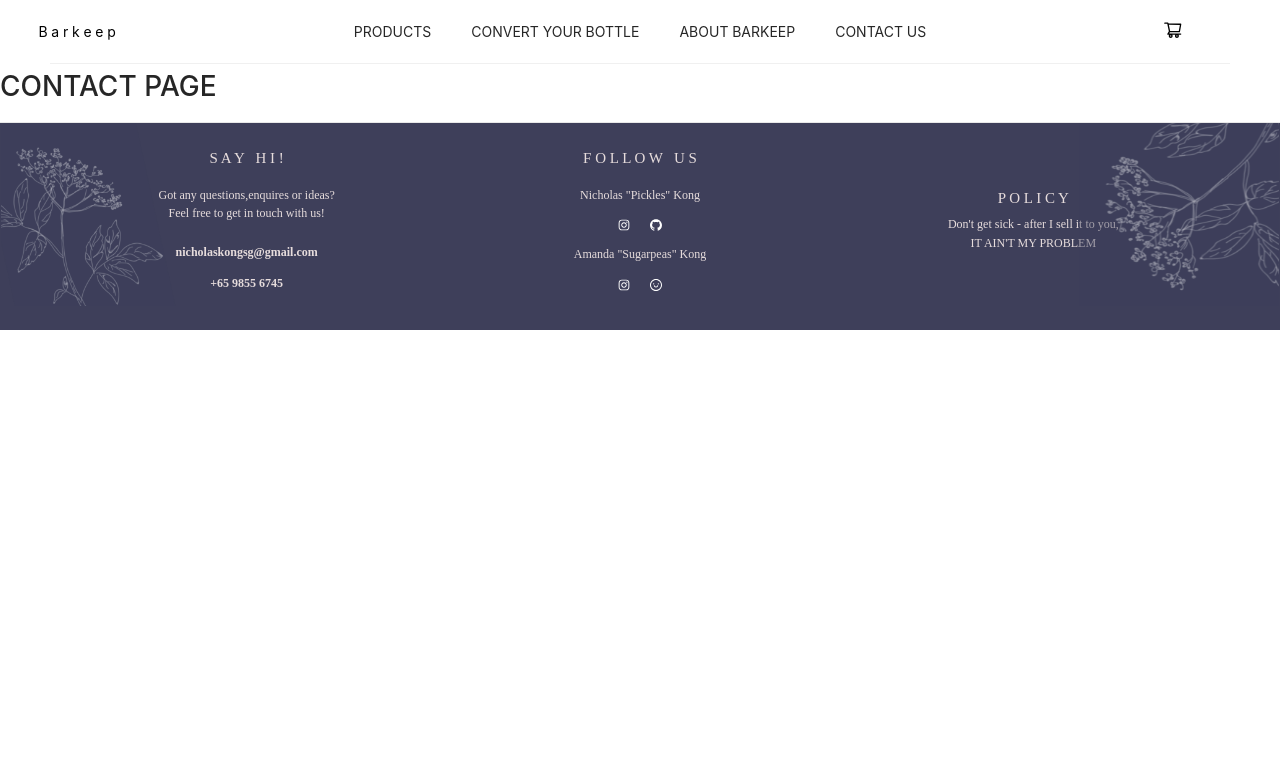
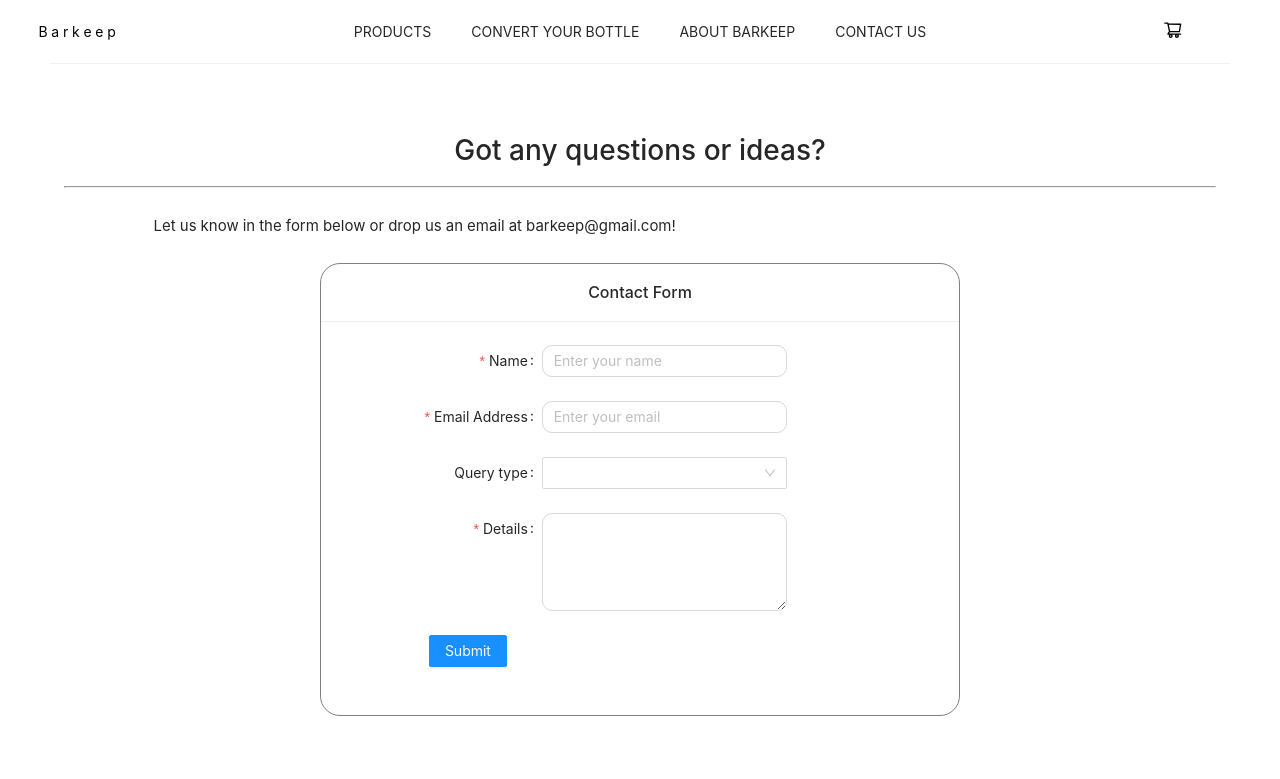
Before and after one commit to nicholaspickles/barkeep, a React (Create React App) app: page /contact in a window 1280 px wide. Shown: the top 779 px of the page. Built offline with nearby package versions, Linux system fonts and the light colour scheme.

Commit message:
added contact page and contact form

```diff
--- a/src/components/About.tsx
+++ b/src/components/About.tsx
@@ -1,23 +1,39 @@
 import React from "react";
 
-import 'antd/dist/antd.css';
+import "antd/dist/antd.css";
 import { Carousel } from "antd";
-import { GeneralWrapper, GeneralHeader, AboutUsText, Carouselh3, CarouselWrapper, StyledImage } from "../styles";
+import {
+  GeneralWrapper,
+  GeneralHeader,
+  GeneralBody,
+  Carouselh3,
+  CarouselWrapper,
+  StyledImage,
+} from "../styles";
 
-import silentBack from '../localImages/whiteSilent.png';
-import monkeyBack from '../localImages/whiteMonkey.png';
-
+import silentBack from "../localImages/whiteSilent.png";
+import monkeyBack from "../localImages/whiteMonkey.png";
 
 const About = () => {
   return (
     <GeneralWrapper>
-      <Carousel autoplay pauseOnHover={false} autoplaySpeed={6000} speed = {1500} style={{marginBottom:'3%'}}>
-          <CarouselWrapper>
-            <Carouselh3><StyledImage src={silentBack} /></Carouselh3>
-          </CarouselWrapper>
-          <CarouselWrapper>
-            <Carouselh3><StyledImage src={monkeyBack} /></Carouselh3>
-          </CarouselWrapper>
+      <Carousel
+        autoplay
+        pauseOnHover={false}
+        autoplaySpeed={6000}
+        speed={1500}
+        style={{ marginBottom: "3%" }}
+      >
+        <CarouselWrapper>
+          <Carouselh3>
+            <StyledImage src={silentBack} />
+          </Carouselh3>
+        </CarouselWrapper>
+        <CarouselWrapper>
+          <Carouselh3>
+            <StyledImage src={monkeyBack} />
+          </Carouselh3>
+        </CarouselWrapper>
       </Carousel>
       <GeneralHeader>
         Bringing affordable, experimental cocktails for everyone.
@@ -26,23 +42,23 @@
       <h3 style={{ marginLeft: "2%", marginBottom: "2%", textAlign: "center" }}>
         This is a passion project from someone who likes their drinks.
       </h3>
-      <AboutUsText>
+      <GeneralBody>
         Cocktails are way too expensive, so here's an opportunity to get some at
         a cheaper price right in the comforts of your home.
-      </AboutUsText>
-      <AboutUsText>
+      </GeneralBody>
+      <GeneralBody>
         The goal are barkeep is to replicate some of our favorite cocktails from
         around Singapore for a considerably cheaper price, and from time to
         time, include some of our own concoctions.
-      </AboutUsText>
+      </GeneralBody>
       <h3 style={{ textAlign: "center" }}>
         We aren't bar professions - just a team of cocktail lovers
       </h3>
-      <AboutUsText style={{marginBottom:'10%'}}>
+      <GeneralBody style={{ marginBottom: "10%" }}>
         Don't worry! Our consistent testing and sampling of cocktails with
         experiment and feedback sessions help to ensure that the cocktails you
         get are to our standards.
-      </AboutUsText>
+      </GeneralBody>
     </GeneralWrapper>
   );
 };
--- a/src/components/Contact.tsx
+++ b/src/components/Contact.tsx
@@ -1,11 +1,130 @@
-import React from 'react';
+import React, { useState } from "react";
+
+import { Form, Input, Card, Select, Button, Modal } from "antd";
+import { GeneralWrapper, GeneralHeader, GeneralBody } from "../styles";
+
+const { TextArea } = Input;
 
 const Contact = () => {
-    return (
-        <div>
-            <h1>CONTACT PAGE</h1>
-        </div>
-    )
-}
+  const modal = () => {
+    Modal.success({ content: "Your query has been sent!" });
+  };
+
+  const [form] = Form.useForm();
+  const [query, setQuery] = useState({
+    name: "",
+    email: "",
+    queryType: "",
+    details: "",
+  });
+
+  const handleChange = (type, e) => {
+    setQuery((prevState) => ({
+      ...prevState,
+      [type]: e,
+    }));
+  };
+
+  const onFinish = (values) => {
+    modal();
+  };
+  const onFinishFailed = () => {
+    alert("not complete");
+  };
+
+  return (
+    <GeneralWrapper>
+      <GeneralHeader>Got any questions or ideas? </GeneralHeader>
+      <hr style={{ marginLeft: "5%", marginRight: "5%" }} />
+      <GeneralBody style={{ marginBottom: "2%", marginTop: "2%" }}>
+        Let us know in the form below or drop us an email at barkeep@gmail.com!
+      </GeneralBody>
+      <Card
+        title="Contact Form"
+        hoverable
+        bordered={true}
+        style={{
+          width: "50%",
+          textAlign: "center",
+          marginLeft: "25%",
+          borderColor: "grey",
+          borderRadius: "20px",
+          marginBottom: "5%",
+        }}
+      >
+        <Form
+          labelCol={{ span: 8 }}
+          wrapperCol={{ span: 10 }}
+          layout="horizontal"
+          style={{ borderColor: "5px solid black" }}
+          onFinish={onFinish}
+          onFinishFailed={onFinishFailed}
+          form={form}
+        >
+          <Form.Item
+            label="Name"
+            name="name"
+            rules={[{ required: true, message: "Please enter your name" }]}
+          >
+            <Input
+              placeholder="Enter your name"
+              onChange={(e) => handleChange("name", e)}
+              style={{ borderRadius: "10px" }}
+            />
+          </Form.Item>
+          <Form.Item
+            label="Email Address"
+            name="email"
+            rules={[
+              {
+                required: true,
+                type: "email",
+                message: "Please enter an email",
+              },
+            ]}
+          >
+            <Input
+              placeholder="Enter your email"
+              onChange={(e) => handleChange("email", e)}
+              style={{ borderRadius: "10px" }}
+            />
+          </Form.Item>
+          <Form.Item label="Query type" name="queryType">
+            <Select
+              style={{ borderRadius: "10px" }}
+              onChange={(e) => handleChange("queryType", e)}
+            >
+              <Select.Option value="ideas">New Ideas</Select.Option>
+              <Select.Option value="questions">Questions</Select.Option>
+              <Select.Option value="other">Other</Select.Option>
+            </Select>
+          </Form.Item>
+          <Form.Item
+            label="Details"
+            name="details"
+            rules={[
+              {
+                required: true,
+                message:
+                  "Please enter the details of why you want to contact us",
+              },
+            ]}
+          >
+            <TextArea
+              rows={4}
+              style={{ borderRadius: "10px" }}
+              onChange={(e) => handleChange("details", e)}
+            />
+          </Form.Item>
+          <Form.Item>
+            <Button type="primary" htmlType="submit">
+              Submit
+            </Button>
+          </Form.Item>
+        </Form>
+      </Card>
+    </GeneralWrapper>
+  );
+};
 
 export default Contact;
--- a/src/components/MainComponent.tsx
+++ b/src/components/MainComponent.tsx
@@ -8,14 +8,14 @@
 import Products from "./Products";
 import About from "./About";
 import Contact from "./Contact";
-import Convert from './convertPage/Convert';
+import Convert from "./convertPage/Convert";
 
 const Main = () => {
   return (
     <div>
       <Router>
         <Head />
-        <div className="body" style={{height:'100%', minHeight:'100%'}}>
+        <div className="body" style={{ height: "100%", minHeight: "100%" }}>
           <Switch>
             <Route exact path="/" component={Landing} />
             <Route exact path="/products" component={Products} />
--- a/src/components/convertPage/convertToCocktail.tsx
+++ b/src/components/convertPage/convertToCocktail.tsx
@@ -33,14 +33,13 @@
   const handleChangeVolumes = (drink, e) => {
     setIndieVols((prevState) => ({
       ...prevState,
-      [drink] : e
-    }))
-  }
+      [drink]: e,
+    }));
+  };
 
   const handleTotalVol = (e) => {
     setTtlVol(e);
   };
-
 
   const onFinish = () => {
     alert(JSON.stringify(order));
--- a/src/styles.js
+++ b/src/styles.js
@@ -8,6 +8,11 @@
 `
 export const GeneralHeader = styled.h1`
     text-align: center;
+`
+export const GeneralBody = styled.p`
+    margin-left: 12%;
+    margin-right:12%;
+    font-size:15px;
 `
 
 //HEADERS
@@ -76,11 +81,6 @@
 `
 
 //ABOUT
-export const AboutUsText = styled.p`
-    margin-left: 12%;
-    margin-right:12%;
-    font-size:15px;
-`
 export const StyledImage = styled.img`
     display: block;
     height:100%;
```
